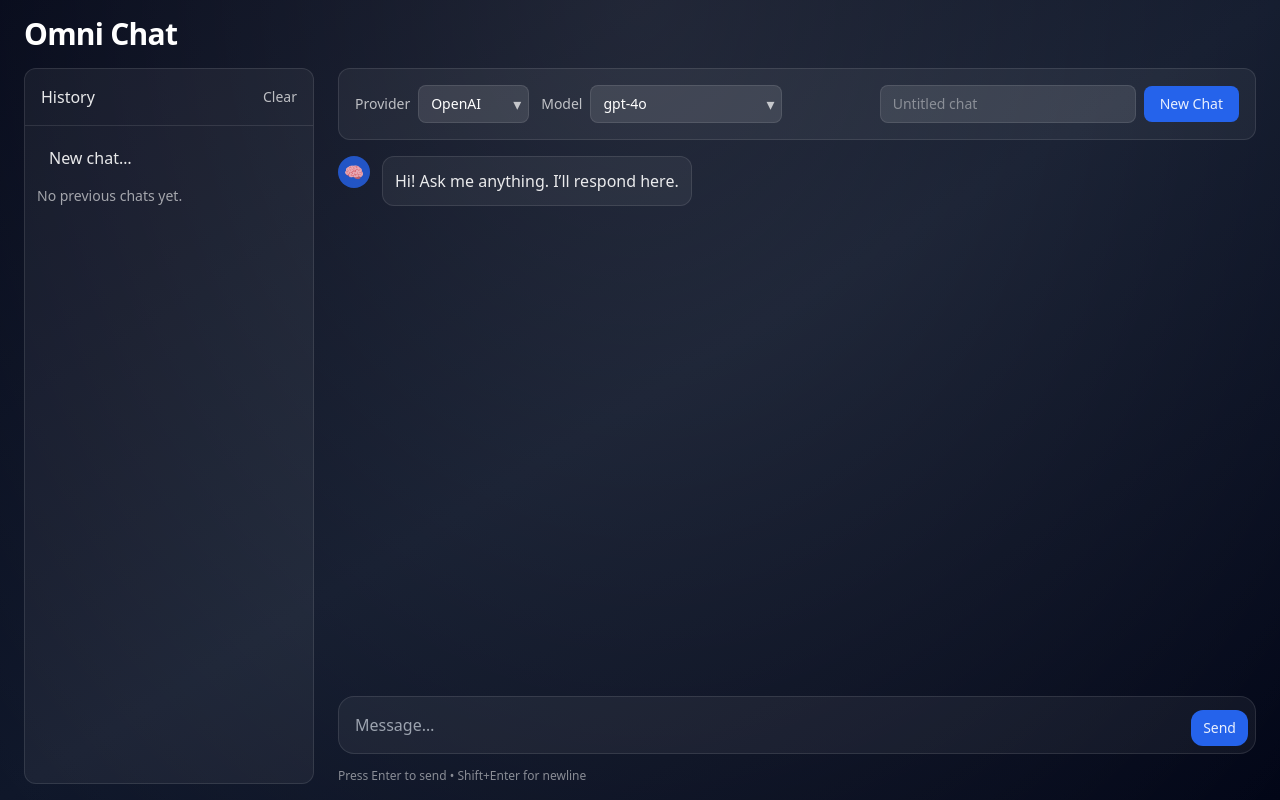
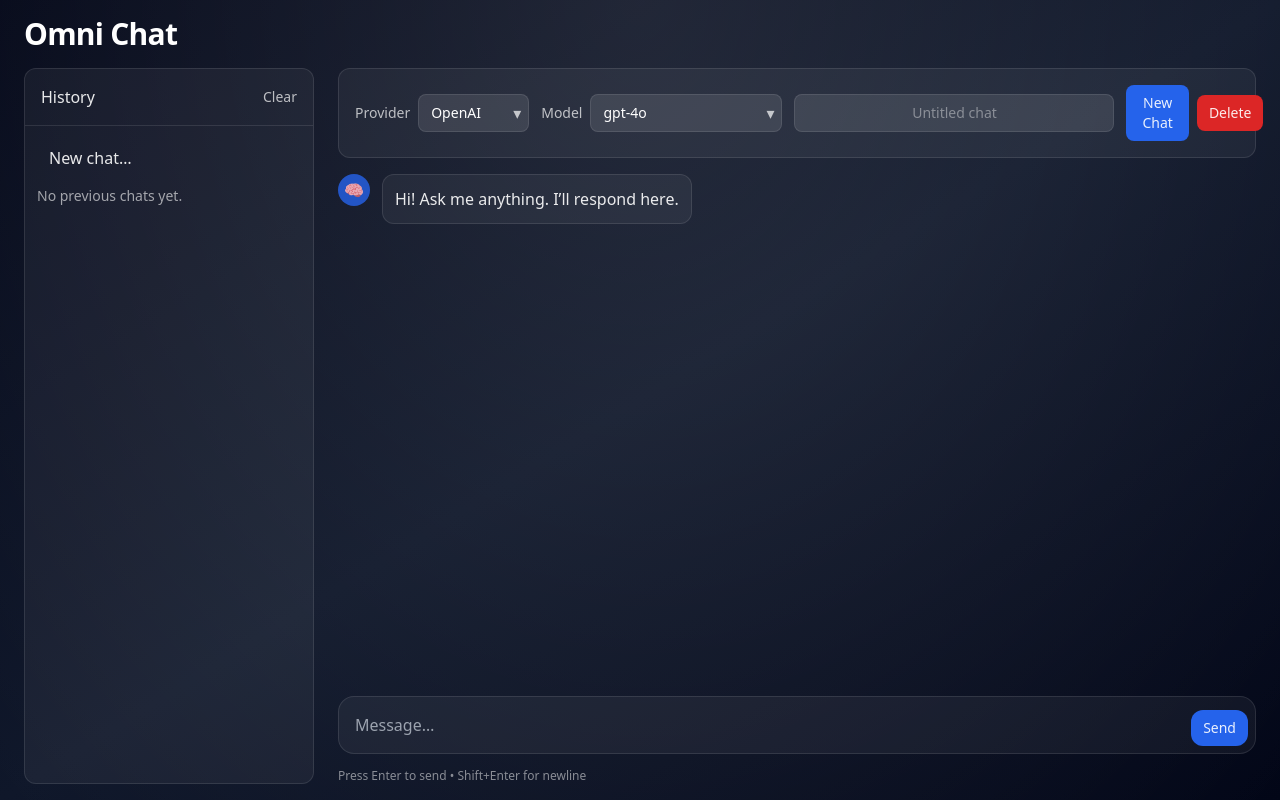
Before and after one commit to JawandS/omni_chat, a Flask app: page / in a window 1280 px wide. Run offline with Flask 3, Linux system fonts and the light colour scheme; data that the repository does not hold is empty; some libraries are stand-ins or nearby versions.

Commit message:
add delete chat

```diff
--- a/app.py
+++ b/app.py
@@ -1,4 +1,4 @@
-from datetime import datetime
+from datetime import datetime, UTC
 from flask import Flask, render_template, request, jsonify
 
 from database import (
@@ -13,6 +13,7 @@ from database import (
     get_chat as db_get_chat,
     get_messages,
     update_chat as db_update_chat,
+    delete_chat,
 )
 from chat import generate_reply
 
@@ -49,7 +50,7 @@ def create_app() -> Flask:
             title = (data.get("title") or "").strip()
             chat_id = data.get("chat_id")
 
-            now = datetime.utcnow().isoformat()
+            now = datetime.now(UTC).isoformat()
 
             # Create chat if needed
             if not chat_id:
@@ -120,11 +121,21 @@ def create_app() -> Flask:
         model = data.get("model")
         if not any([title, provider, model]):
             return jsonify({"error": "no updates provided"}), 400
-        now = datetime.utcnow().isoformat()
+        now = datetime.now(UTC).isoformat()
+
         chat = db_get_chat(chat_id)
         if not chat:
             return jsonify({"error": "not found"}), 404
         db_update_chat(chat_id, title=title or None, provider=provider, model=model, now=now)
+        commit()
+        return jsonify({"ok": True})
+
+    @app.delete("/api/chats/<int:chat_id>")
+    def api_delete_chat(chat_id: int):
+        chat = db_get_chat(chat_id)
+        if not chat:
+            return jsonify({"error": "not found"}), 404
+        delete_chat(chat_id)
         commit()
         return jsonify({"ok": True})
 
--- a/database.py
+++ b/database.py
@@ -1,6 +1,6 @@
 import os
 import sqlite3
-from datetime import datetime
+from datetime import datetime, UTC
 from typing import Optional
 
 from flask import current_app, g, Flask
@@ -24,6 +24,11 @@ def get_db() -> sqlite3.Connection:
     if "db" not in g:
         conn = sqlite3.connect(current_app.config["DATABASE"], detect_types=sqlite3.PARSE_DECLTYPES)
         conn.row_factory = sqlite3.Row
+        # Ensure foreign key constraints are enforced (for ON DELETE CASCADE)
+        try:
+            conn.execute("PRAGMA foreign_keys = ON")
+        except Exception:
+            pass
         g.db = conn
     return g.db  # type: ignore[no-any-return]
 
@@ -63,7 +68,7 @@ def commit() -> None:
 
 def create_chat(title: str, provider: str, model: str, now: Optional[str] = None) -> int:
     db = get_db()
-    ts = now or datetime.utcnow().isoformat()
+    ts = now or datetime.now(UTC).isoformat()
     cur = db.execute(
         "INSERT INTO chats (title, provider, model, created_at, updated_at) VALUES (?, ?, ?, ?, ?)",
         (title, provider, model, ts, ts),
@@ -72,7 +77,7 @@ def create_chat(title: str, provider: str, model: str, now: Optional[str] = None
 
 
 def update_chat_meta(chat_id: int, provider: Optional[str], model: Optional[str], now: Optional[str] = None) -> None:
-    ts = now or datetime.utcnow().isoformat()
+    ts = now or datetime.now(UTC).isoformat()
     get_db().execute(
         "UPDATE chats SET provider = ?, model = ?, updated_at = ? WHERE id = ?",
         (provider, model, ts, chat_id),
@@ -82,7 +87,7 @@ def update_chat_meta(chat_id: int, provider: Optional[str], model: Optional[str]
 def update_chat(chat_id: int, *, title: Optional[str] = None, provider: Optional[str] = None, model: Optional[str] = None,
                 now: Optional[str] = None) -> None:
     db = get_db()
-    ts = now or datetime.utcnow().isoformat()
+    ts = now or datetime.now(UTC).isoformat()
     if title:
         db.execute("UPDATE chats SET title = ?, updated_at = ? WHERE id = ?", (title, ts, chat_id))
     if provider is not None or model is not None:
@@ -93,7 +98,7 @@ def update_chat(chat_id: int, *, title: Optional[str] = None, provider: Optional
 
 
 def insert_message(chat_id: int, role: str, content: str, now: Optional[str] = None) -> None:
-    ts = now or datetime.utcnow().isoformat()
+    ts = now or datetime.now(UTC).isoformat()
     get_db().execute(
         "INSERT INTO messages (chat_id, role, content, created_at) VALUES (?, ?, ?, ?)",
         (chat_id, role, content, ts),
@@ -101,7 +106,7 @@ def insert_message(chat_id: int, role: str, content: str, now: Optional[str] = N
 
 
 def touch_chat(chat_id: int, now: Optional[str] = None) -> None:
-    ts = now or datetime.utcnow().isoformat()
+    ts = now or datetime.now(UTC).isoformat()
     get_db().execute("UPDATE chats SET updated_at = ? WHERE id = ?", (ts, chat_id))
 
 
@@ -123,3 +128,11 @@ def get_messages(chat_id: int):
         "SELECT role, content, created_at FROM messages WHERE chat_id = ? ORDER BY id ASC",
         (chat_id,),
     ).fetchall()
+
+
+def delete_chat(chat_id: int) -> None:
+    """Delete a chat and its messages."""
+    db = get_db()
+    # Delete messages first to be safe regardless of PRAGMA being applied
+    db.execute("DELETE FROM messages WHERE chat_id = ?", (chat_id,))
+    db.execute("DELETE FROM chats WHERE id = ?", (chat_id,))
--- a/templates/index.html
+++ b/templates/index.html
@@ -19,9 +19,9 @@ Omni Chat
 
   <!-- Main chat area -->
   <section class="col-span-12 md:col-span-9 flex flex-col min-h-0">
-    <!-- Top bar: provider + model selectors -->
+    <!-- Top bar: provider + model selectors + centered title -->
     <div class="rounded-xl border border-white/10 bg-white/5 p-3 md:p-4 mb-3 md:mb-4">
-      <div class="flex flex-col md:flex-row md:items-center gap-3">
+      <div class="flex items-center gap-3">
         <div class="flex items-center gap-2">
           <label for="provider" class="text-sm text-white/70">Provider</label>
           <div class="relative">
@@ -40,9 +40,13 @@ Omni Chat
             <span class="pointer-events-none absolute right-2 top-1/2 -translate-y-1/2 text-white/70">▾</span>
           </div>
         </div>
+        <!-- Centered title -->
+        <div class="flex-1 flex justify-center">
+          <input id="chat-title" type="text" placeholder="Untitled chat" class="w-56 md:w-80 text-center rounded-lg bg-white/10 border border-white/10 px-3 py-2 text-sm focus:outline-none focus:ring-2 focus:ring-primary-400/40 placeholder-white/40" />
+        </div>
         <div class="ms-auto flex items-center gap-2">
-          <input id="chat-title" type="text" placeholder="Untitled chat" class="w-48 md:w-64 rounded-lg bg-white/10 border border-white/10 px-3 py-2 text-sm focus:outline-none focus:ring-2 focus:ring-primary-400/40 placeholder-white/40" />
           <button id="new-chat" class="inline-flex items-center rounded-lg bg-primary-600 hover:bg-primary-500 focus:ring-4 focus:ring-primary-400/40 px-4 py-2 text-sm font-medium transition">New Chat</button>
+          <button id="delete-chat" class="inline-flex items-center rounded-lg bg-red-600 hover:bg-red-500 focus:ring-4 focus:ring-red-400/40 px-3 py-2 text-sm font-medium transition disabled:opacity-50 disabled:cursor-not-allowed" title="Delete current chat">Delete</button>
         </div>
       </div>
     </div>
@@ -78,6 +82,7 @@ Omni Chat
   const historyEl = document.getElementById('history');
   const clearHistoryEl = document.getElementById('clear-history');
   const chatTitleEl = document.getElementById('chat-title');
+  const deleteChatEl = document.getElementById('delete-chat');
 
   let providers = [];
   let history = [];
@@ -225,6 +230,17 @@ Omni Chat
     startNewChat();
   });
 
+  deleteChatEl.addEventListener('click', async () => {
+    if (!currentChatId) return;
+    try {
+      const res = await fetch(`/api/chats/${currentChatId}`, { method: 'DELETE' });
+      if (res.ok) {
+        startNewChat();
+        loadHistory();
+      }
+    } catch (_) {}
+  });
+
   chatTitleEl.addEventListener('change', async () => {
     const title = chatTitleEl.value.trim();
     if (!currentChatId || !title) return;
```
